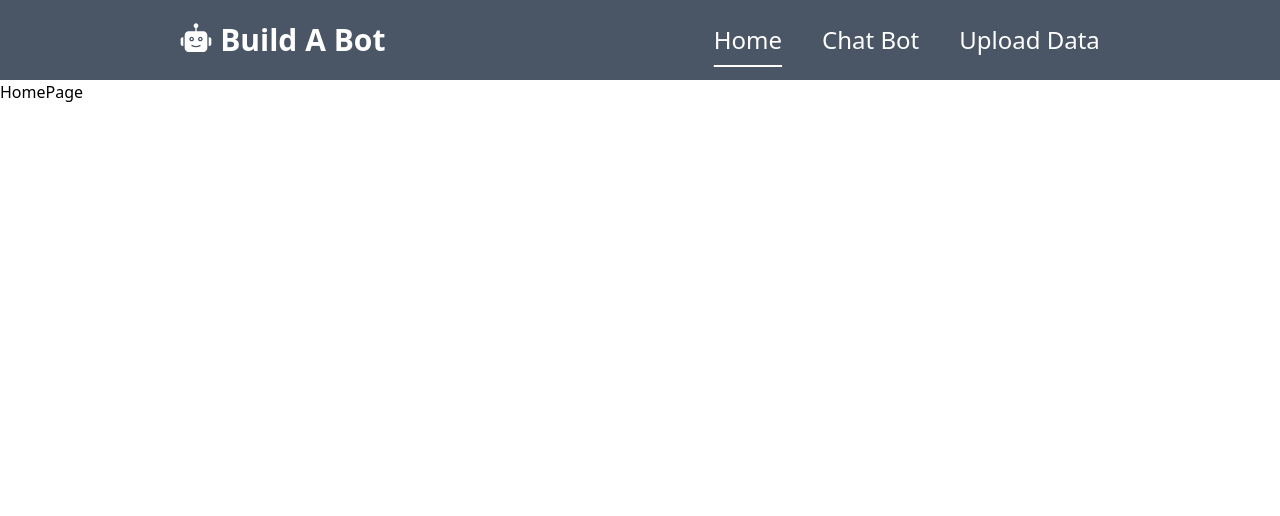
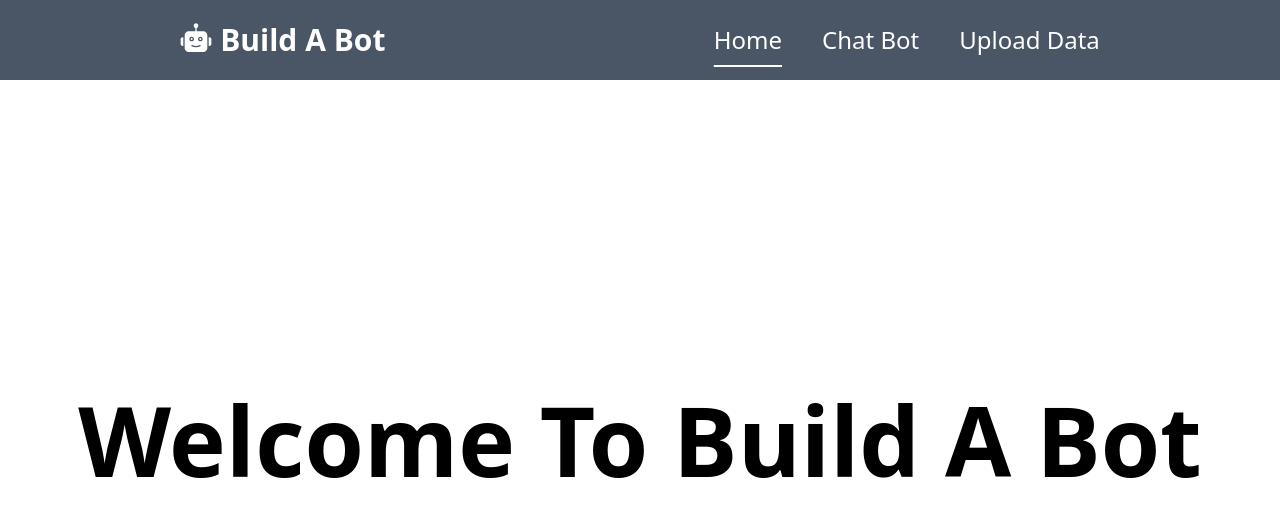
Before and after one commit to Tarif24/Build_A_Bot_Frontend, a React (Vite) app: page / in a window 1280 px wide. Shown: the top 516 px of the page. Built offline with nearby package versions, Linux system fonts and the light colour scheme.

Commit message:
made a placeholder homepage and made the logo clickable

```diff
--- a/src/components/Navbar.jsx
+++ b/src/components/Navbar.jsx
@@ -13,10 +13,13 @@ const NavBar = () => {
             id="home"
             className="p-4 flex h-[10vh] items-center justify-around bg-gray-600"
         >
-            <div className="flex justify-center items-center gap-2 lg:text-3xl text-2xl hover:cursor-default">
+            <NavLink
+                to="/"
+                className="flex justify-center items-center gap-2 lg:text-3xl text-2xl hover:cursor-pointer"
+            >
                 <img src={Icon} alt="Icon" className="size-8 mb-1" />
                 <h1 className="font-bold text-white">Build A Bot</h1>
-            </div>
+            </NavLink>
             <div className="lg:flex hidden gap-10 text-2xl">
                 <NavLink to="/" className={linkClass}>
                     Home
--- a/src/pages/HomePage.jsx
+++ b/src/pages/HomePage.jsx
@@ -2,8 +2,10 @@ import React from "react";
 
 const HomePage = () => {
     return (
-        <div>
-            <h1>HomePage</h1>
+        <div className="flex justify-center items-center w-full h-[90vh]">
+            <h1 className="text-8xl font-bold text-black text-center">
+                Welcome To Build A Bot
+            </h1>
         </div>
     );
 };
```
